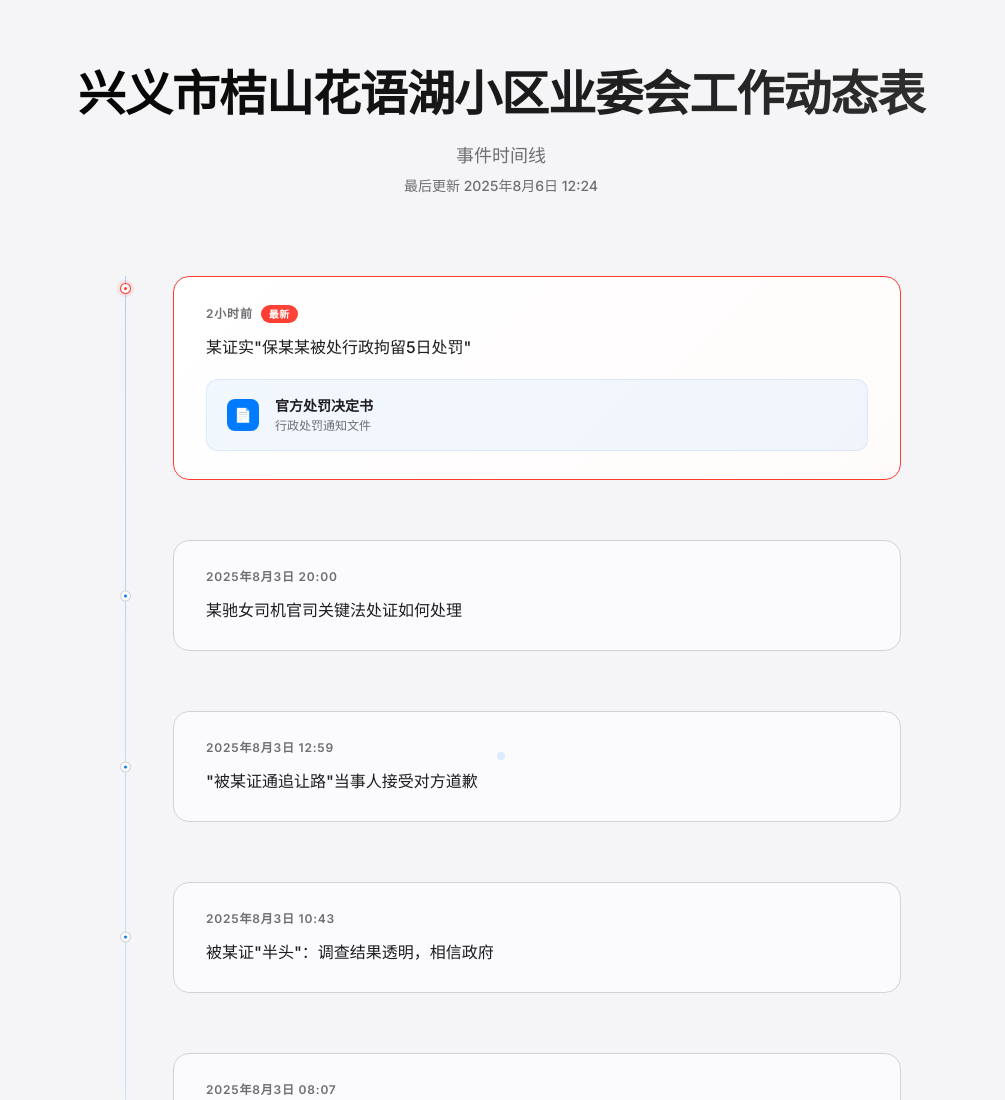
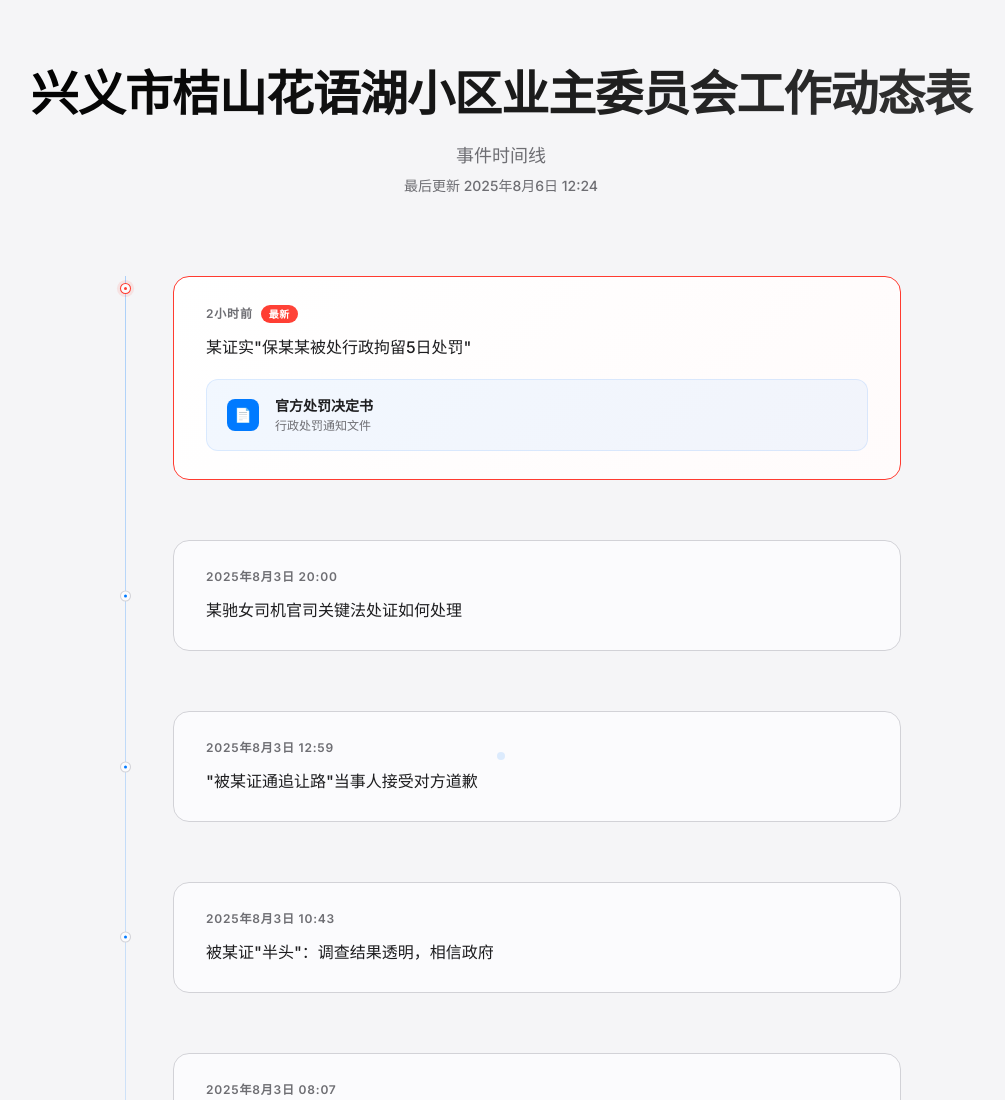
Before and after one commit to zxtm/my-website, a plain HTML site: page index.html in a window 1280 px wide. Shown: the top 1100 px of the page, without its empty margins (139-1144 px from the left). Drawn offline with Linux system fonts and the light colour scheme.

Commit message:
Update index.html

```diff
--- a/index.html
+++ b/index.html
@@ -3,7 +3,7 @@
 <head>
     <meta charset="UTF-8">
     <meta name="viewport" content="width=device-width, initial-scale=1.0">
-    <title>Event Timeline</title>
+    <title>兴义市桔山花语湖小区业主委员会工作动态表</title>
     <style>
         @import url('https://fonts.googleapis.com/css2?family=Inter:wght@300;400;500;600;700&display=swap');
 
@@ -605,7 +605,7 @@
 <body>
     <div class="container">
         <div class="header">
-            <h1 class="title">兴义市桔山花语湖小区业委会工作动态表</h1>
+            <h1 class="title">兴义市桔山花语湖小区业主委员会工作动态表</h1>
             <p class="subtitle">事件时间线</p>
             <p class="update-time" id="updateTime">最后更新 2025年8月6日 12:24</p>
         </div>
```
